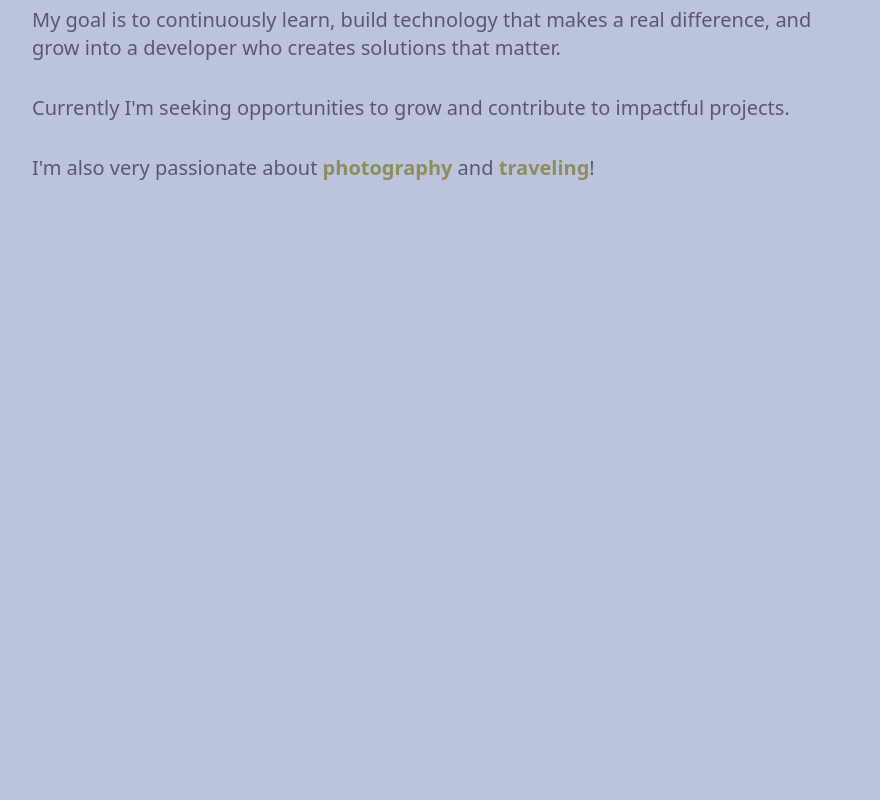
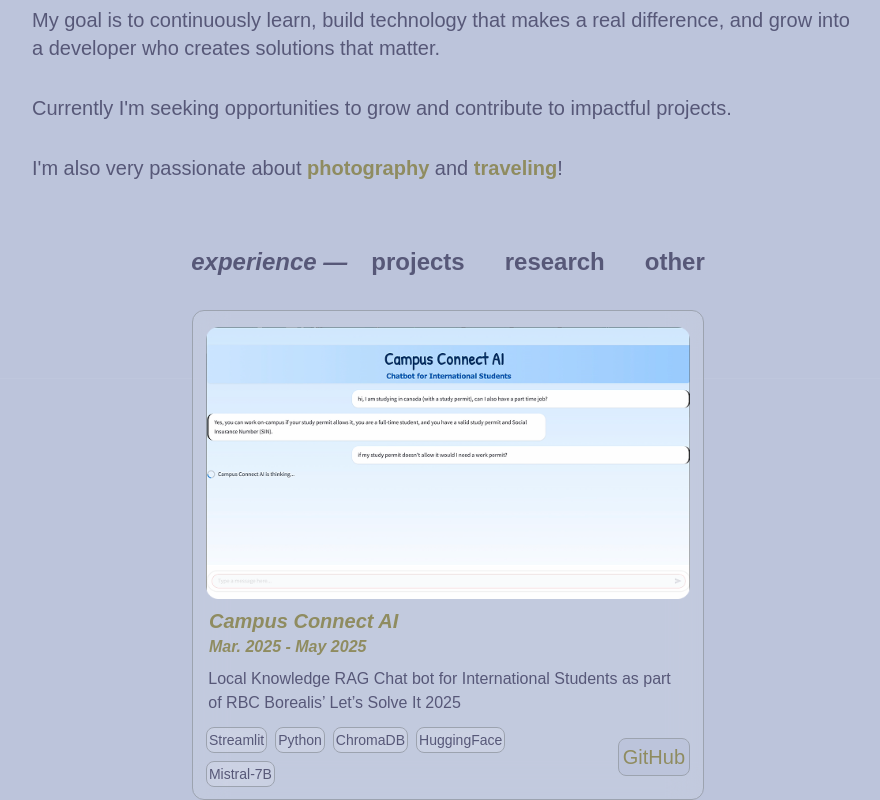
Before and after one commit to notpoorvi/portfolio, a React (Vite) app: page / in a window 1280 px wide. Shown: the part 422-1222 px from the top of the page, without its empty margins (192-1072 px from the left). Before the commit the page ends 800 px from the top, so only its background shows below. Built offline with nearby package versions, Linux system fonts and the light colour scheme; a web font is replaced by a local one.

Commit message:
create experience card

```diff
--- a/src/App.jsx
+++ b/src/App.jsx
@@ -2,17 +2,19 @@ import Navbar from "./components/Navbar";
 import Header from "./components/Header";
 import ResumeButton from "./components/ResumeButton";
 import AboutSection from "./components/AboutSection";
+import ExperienceSection from "./components/ExperienceSection";
 
 function App() {
   return (
     <>
-      <div className="">
+      <div className="font-atkinson">
         {/* <div className="bg-gradient-to-t from-[#98A1BC] from-[20%] to-[#565878] to-[100%] min-h-screen relative"> */}
         <h1 className="font-atkinson text-xl"></h1>
         <Navbar />
         <Header />
         <ResumeButton />
         <AboutSection />
+        <ExperienceSection />
       </div>
     </>
   );
--- /dev/null
+++ b/src/components/ExperienceCard.jsx
@@ -0,0 +1,57 @@
+import React from "react";
+
+const ExperienceCard = ({
+  imgUrl,
+  name,
+  date,
+  description,
+  techStack,
+  gitHubLink,
+  previewLink,
+}) => {
+  return (
+    <div className="bg-[#ffffff] text-[#575878] rounded-xl backdrop-filter backdrop-blur-lg bg-opacity-10 border border-gray-400 max-w-sm md:max-w-lg mx-auto">
+      <img
+        className="h-52 md:h-72 object-cover mx-auto pt-4"
+        src={imgUrl}
+        alt=""
+      />
+      <div className="text-[#8f8c60] italic ml-5 md:ml-4 mt-2">
+        <p className="font-bold text-l md:text-xl">{name}</p>
+        <p className="font-semibold text-sm md:text-base">{date}</p>
+      </div>
+      <p className="mt-2 text-sm md:text-base w-[90%] md:w-[94%] mx-auto">
+        {description}
+      </p>
+      <div className="flex mt-3 items-center mb-3 justify-around gap-6 md:gap-20">
+        <div className="flex gap-2 w-[60%] text-xs md:text-sm flex-wrap justify-start">
+          {techStack.map((item, idx) => (
+            <div
+              className="bg-[#ffffff] backdrop-filter backdrop-blur-lg bg-opacity-10 border border-gray-400 p-[2px] rounded-lg "
+              key={idx}
+            >
+              {item}
+            </div>
+          ))}
+        </div>
+        {gitHubLink && (
+          <a
+            className="text-l md:text-xl bg-[#bcc4db] text-[#8f8c60] p-1 rounded-lg border border-gray-400"
+            href={gitHubLink}
+            target="_blank"
+            rel="noopener"
+          >
+            GitHub
+          </a>
+        )}
+        {previewLink && (
+          <a className="" href={previewLink} target="_blank" rel="noopener">
+            Preview
+          </a>
+        )}
+      </div>
+    </div>
+  );
+};
+
+export default ExperienceCard;
--- /dev/null
+++ b/src/components/ExperienceSection.jsx
@@ -0,0 +1,43 @@
+import React from "react";
+import ExperienceCard from "./ExperienceCard";
+import ExampleImage from "../assets/example.png";
+
+const ExperienceSection = () => {
+  const experienceTypes = ["projects", "research", "other"];
+
+  return (
+    <>
+      <div
+        className="flex flex-col md:flex-row justify-center mt-16 font-extrabold text-[#575878] text-2xl items-center mb-8"
+        id="experience"
+      >
+        <p className="font-extrabold italic text-center ">experience —</p>
+
+        <div className="flex space-x-10 font-extrabold ml-6">
+          {experienceTypes.map((label, idx) => (
+            <button key={idx} className="hover:text-[#8f8c60] cursor-pointer">
+              {label}
+            </button>
+          ))}
+        </div>
+      </div>
+      <ExperienceCard
+        imgUrl={ExampleImage}
+        name="Campus Connect AI"
+        date="Mar. 2025 - May 2025"
+        description="Local Knowledge RAG Chat bot for International Students as part of RBC Borealis’ Let’s Solve It 2025"
+        techStack={[
+          "Streamlit",
+          "Python",
+          "ChromaDB",
+          "HuggingFace",
+          "Mistral-7B",
+        ]}
+        gitHubLink="https://github.com/ayanahye/Campus-Connect-AI"
+        previewLink={null}
+      ></ExperienceCard>
+    </>
+  );
+};
+
+export default ExperienceSection;
--- a/src/components/Navbar.jsx
+++ b/src/components/Navbar.jsx
@@ -6,7 +6,7 @@ import ContactIcon from "../assets/contact.svg";
 
 const Navbar = () => {
   return (
-    <nav className="font-atkinson flex bg-[#ffffff] text-[#575878] w-[70%] rounded-xl h-12 items-center mx-auto fixed top-6 left-1/2 transform -translate-x-1/2 justify-between backdrop-filter backdrop-blur-lg bg-opacity-10 border border-gray-400">
+    <nav className="font-atkinson flex bg-[#ffffff] text-[#575878] w-[70%] rounded-xl h-12 items-center mx-auto fixed top-6 left-1/2 transform -translate-x-1/2 justify-between backdrop-filter backdrop-blur-lg bg-opacity-5 border border-gray-400 z-50">
       <p className="text-xl ml-8">Poorvi Bhatia</p>
       <div className="hidden lg:flex lg:justify-evenly lg:mr-8">
         <a href="#home" className="flex items-center mx-2">
--- a/src/components/ResumeButton.jsx
+++ b/src/components/ResumeButton.jsx
@@ -5,7 +5,7 @@ import CV from "../assets/cv.pdf";
 const ResumeButton = () => {
   return (
     <a
-      className="flex items-center bg-[#ffffff] text-[#575878] rounded-xl h-10 w-44 justify-around  mx-auto backdrop-filter backdrop-blur-lg bg-opacity-10 border border-gray-400 mt-10"
+      className="flex items-center bg-[#ffffff] text-[#575878] rounded-xl h-10 w-44 justify-around  mx-auto backdrop-filter backdrop-blur-lg bg-opacity-10 border border-gray-400 mt-10 hover:text-[#8f8c60]"
       href={CV}
       target="_blank"
       rel="noopener noreferrer"
--- a/src/index.css
+++ b/src/index.css
@@ -20,4 +20,5 @@
 
 html {
   scroll-behavior: smooth;
+  scroll-padding-top: 80px;
 }
```
Also changed, not shown: src/assets/example.png (added).
